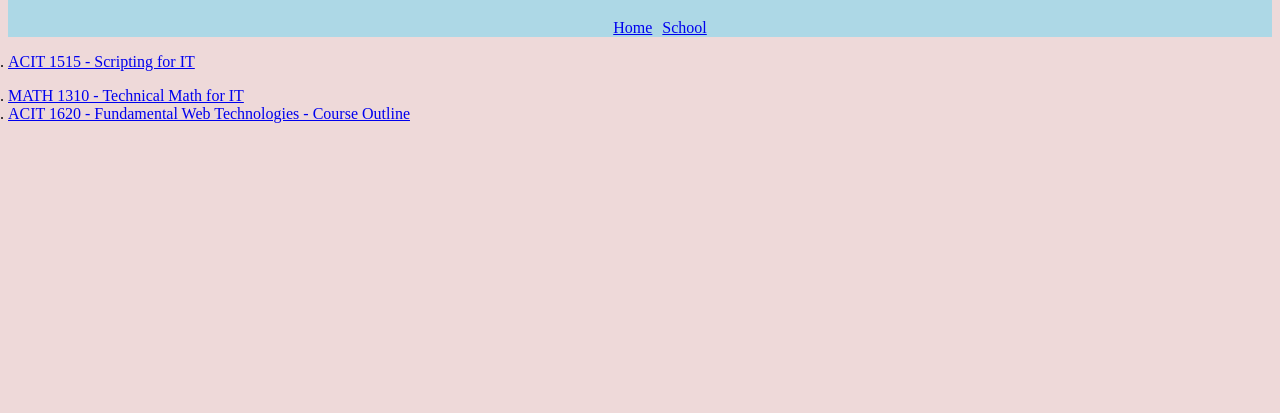
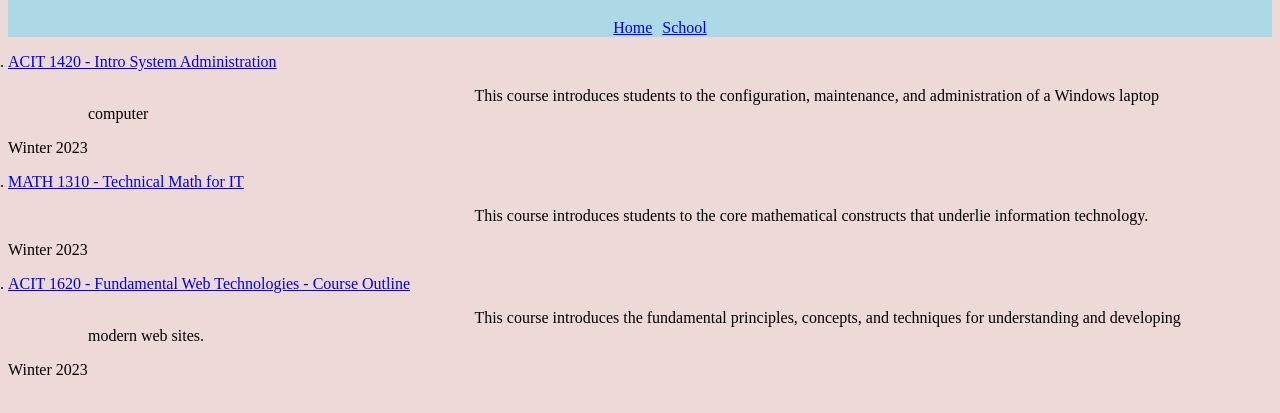
Before and after one commit to bonduongA01361079/week9---ACIT1620, a plain HTML site: page misc/courses.html in a window 1280 px wide. Shown: the part 61-474 px from the top of the page. Drawn offline with Linux system fonts and the light colour scheme.

Commit message:
adds p to li

```diff
--- a/css/stylesheet.css
+++ b/css/stylesheet.css
@@ -67,3 +67,8 @@ nav .ul {
     list-style-type: inside;
     padding-left: 0%;
 }
+
+.p {
+    text-indent: 35%;
+    padding: 0 80px;
+}
--- a/misc/courses.html
+++ b/misc/courses.html
@@ -20,12 +20,17 @@
     </div>
 
     <div id="div">
-        <nav class>
+        <nav>
             <ul>
-                <li><a href="https://learn.bcit.ca/d2l/home/909080">ACIT 1515 - Scripting for IT</a></li>
-                <p></p>
+                <li><a href="https://learn.bcit.ca/d2l/home/909078">ACIT 1420 - Intro System Administration</a></li>
+                    <p class="p">This course introduces students to the configuration, maintenance, and administration of a Windows laptop computer</p>
+                    <p>Winter 2023</p>
                 <li><a href="https://learn.bcit.ca/d2l/home/909088">MATH 1310 - Technical Math for IT</a></li>
+                    <p class="p">This course introduces students to the core mathematical constructs that underlie information technology.</p>
+                    <p>Winter 2023</p>
                 <li><a href="https://www.bcit.ca/outlines/20231089205/">ACIT 1620 - Fundamental Web Technologies - Course Outline</a></li>
+                    <p class="p">This course introduces the fundamental principles, concepts, and techniques for understanding and developing modern web sites.</p>
+                    <p>Winter 2023</p>
             </ul>
         </nav>
     </div>
```
